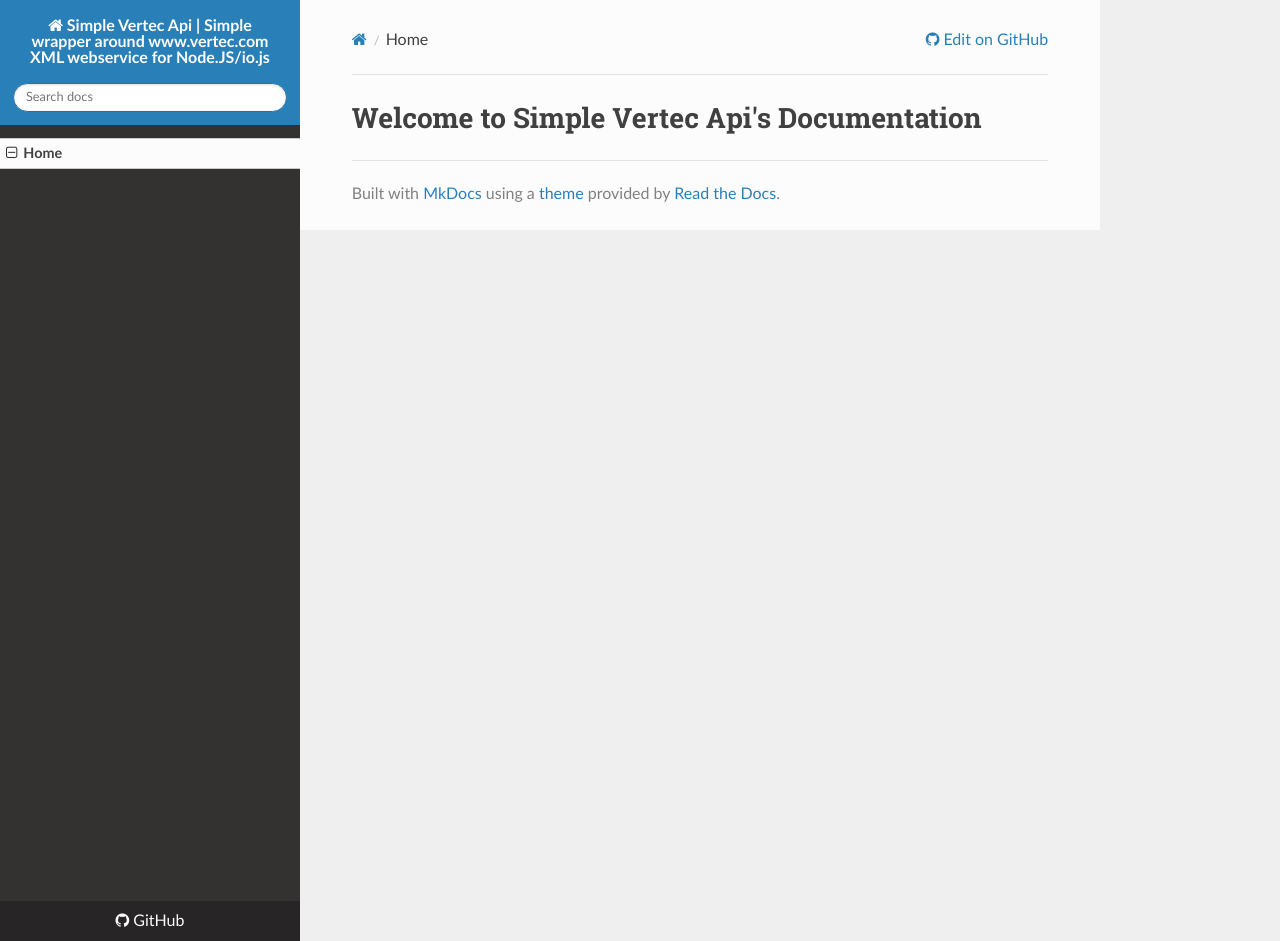
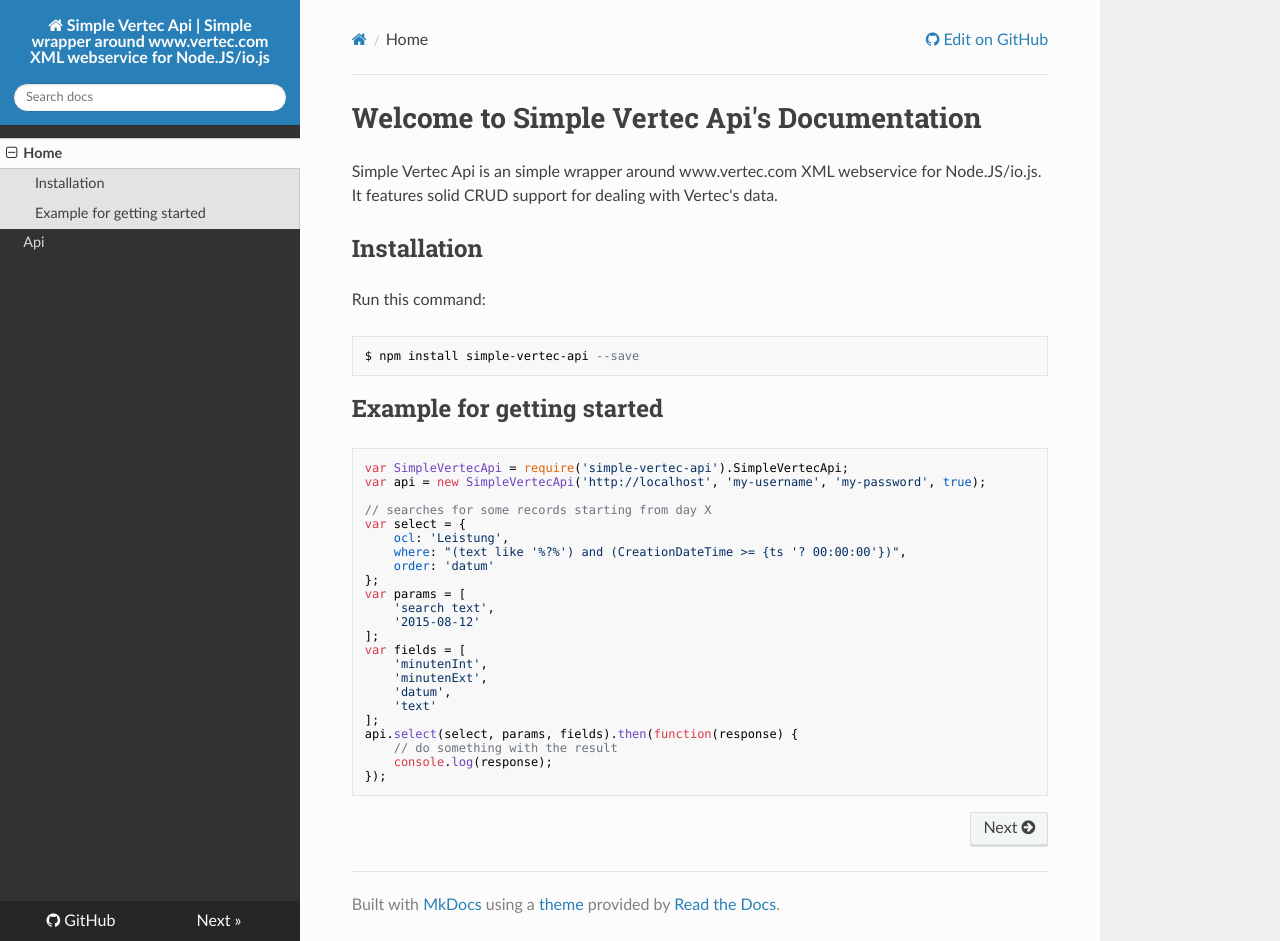
Before and after one commit to dimitri-koenig/simple-vertec-api, an MkDocs documentation site: the page built from docs/index.md, in a window 1280 px wide and 941 px high. Built offline with MkDocs 1.6.1, drawn with Linux system fonts in a browser that asks for light colours; nearby versions of some CDN libraries; old or Windows-style settings are respelled for this version of MkDocs.

````diff
--- a/docs/index.md
+++ b/docs/index.md
@@ -1 +1,40 @@
 # Welcome to Simple Vertec Api's Documentation
+
+Simple Vertec Api is an simple wrapper around www.vertec.com XML webservice for Node.JS/io.js.
+It features solid CRUD support for dealing with Vertec's data.
+
+## Installation
+
+Run this command:
+```
+$ npm install simple-vertec-api --save
+```
+
+
+## Example for getting started
+
+```javascript
+var SimpleVertecApi = require('simple-vertec-api').SimpleVertecApi;
+var api = new SimpleVertecApi('http://localhost', 'my-username', 'my-password', true);
+
+// searches for some records starting from day X
+var select = {
+	ocl: 'Leistung',
+	where: "(text like '%?%') and (CreationDateTime >= {ts '? 00:00:00'})",
+	order: 'datum'
+};
+var params = [
+    'search text',
+    '2015-08-12'
+];
+var fields = [
+    'minutenInt',
+    'minutenExt',
+    'datum',
+    'text'
+];
+api.select(select, params, fields).then(function(response) {
+    // do something with the result
+    console.log(response);
+});
+```
--- a/mkdocs.yml
+++ b/mkdocs.yml
@@ -1,10 +1,13 @@
 site_name: Simple Vertec Api | Simple wrapper around www.vertec.com XML webservice for Node.JS/io.js
 site_description: Simple Vertec Api is an simple wrapper around www.vertec.com XML webservice for Node.JS/io.js
+site_author: Dimitri König
 repo_url: https://github.com/dimitri-koenig/simple-vertec-api
 site_url: http://simple-vertec-api.readthedocs.org/
+google_analytics: ['UA-55378539-1', 'simple-vertec-api.readthedocs.org']
 markdown_extensions: [gfm]
 theme: readthedocs
 extra_javascript:
 - //cdnjs.cloudflare.com/ajax/libs/highlight.js/8.4/highlight.min.js
 pages:
 - Home: 'index.md'
+- Api: 'api.md'
--- a/package.json
+++ b/package.json
@@ -1,7 +1,7 @@
 {
   "name": "simple-vertec-api",
   "description": "Simple Vertec Api for Node.JS/io.js",
-  "version": "2.0.0-beta.1",
+  "version": "2.0.0-beta.2",
   "author": "Dimitri König <dimitri@dimitrikoenig.net>",
   "contributors": [
     {
````
Also changed, not shown: CHANGELOG.md (+1 -0 lines), README.md (+12 -141 lines), docs/api.md (added, +144 -0 lines).
